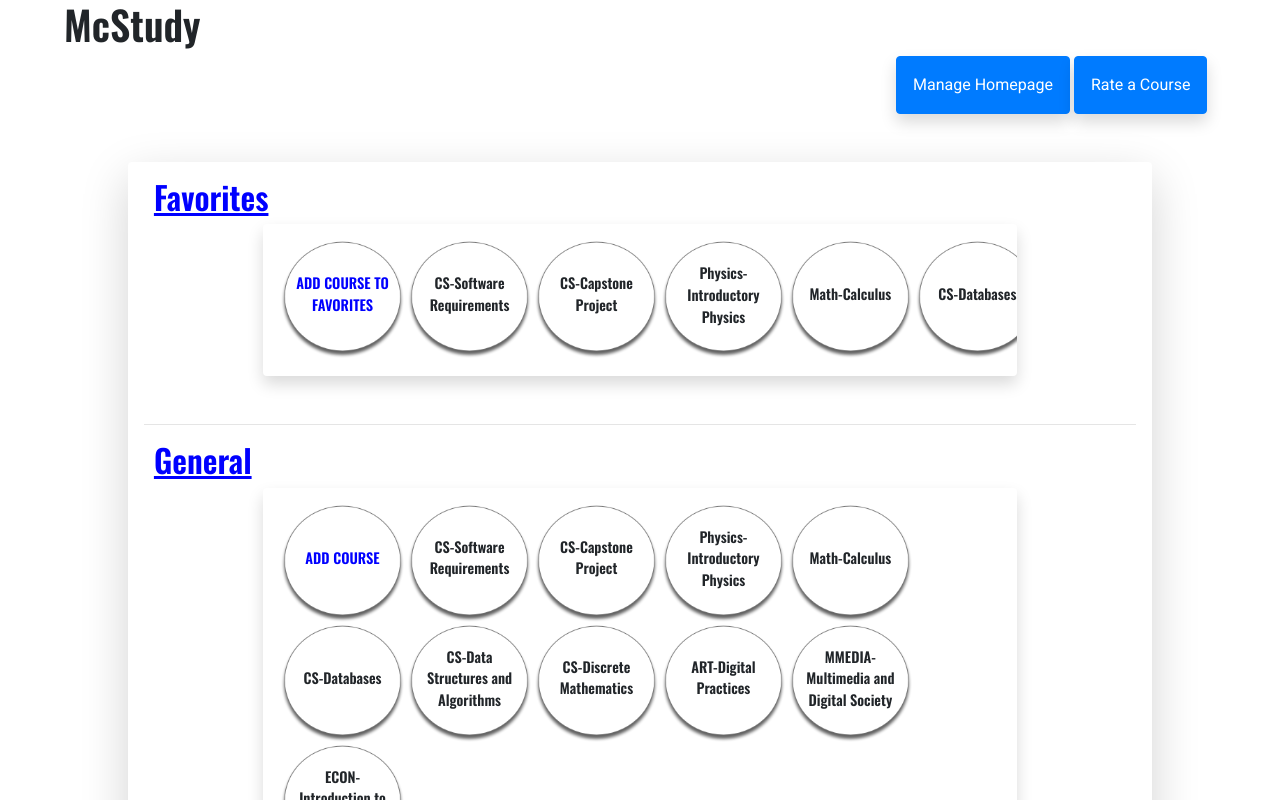
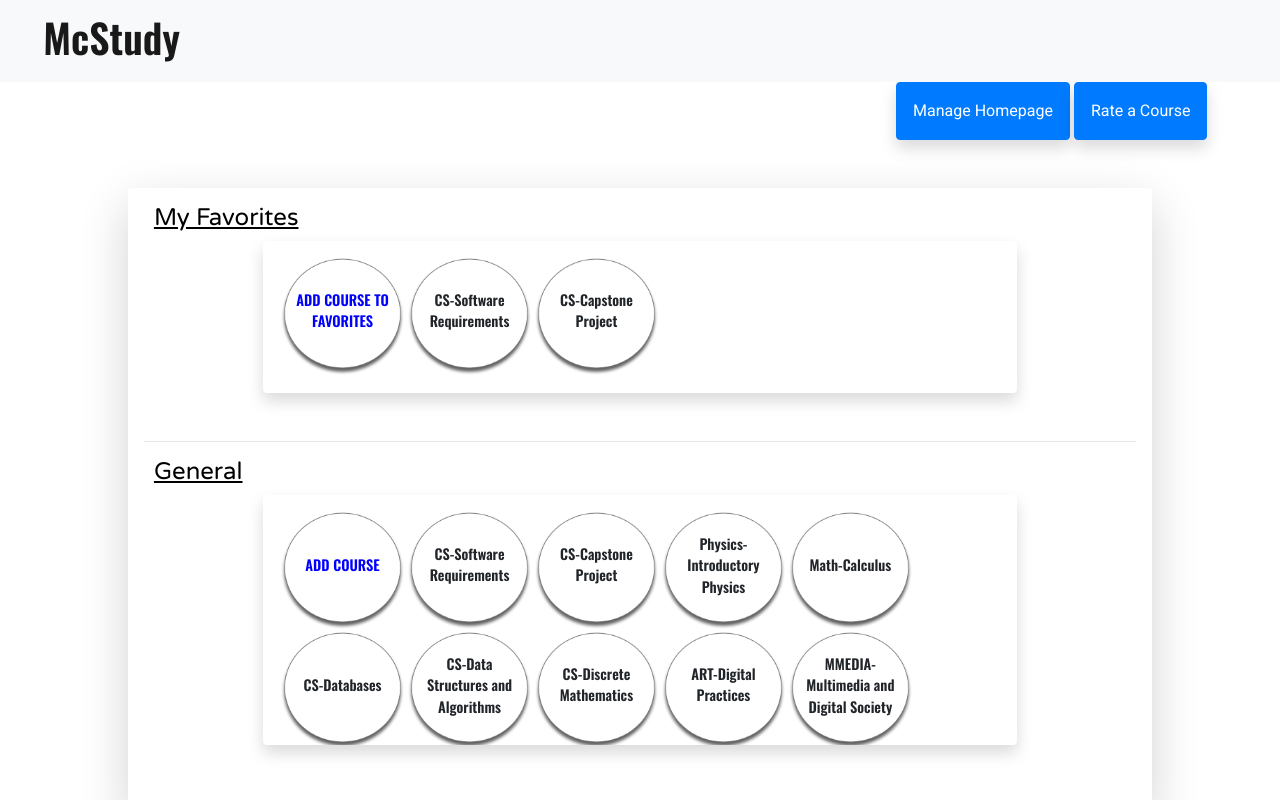
Before and after one commit to Behzadkha/4hc3project, a React (Create React App) app in the folder mcstudy/: page / in a window 1280 px wide. Shown: the top 800 px of the page. Built offline with nearby package versions, Linux system fonts and the light colour scheme.

Commit message:
fixed the scroll bar in messages.js

```diff
--- a/mcstudy/public/index.html
+++ b/mcstudy/public/index.html
@@ -26,6 +26,7 @@
     -->
     <!-- FONTS -->
     <link href="https://fonts.googleapis.com/css2?family=Heebo&family=Oswald:wght@600&display=swap" rel="stylesheet">
+    <link href="https://fonts.googleapis.com/css2?family=Varela+Round&display=swap" rel="stylesheet">
 
     <title>McStudy</title>
   </head>
--- a/mcstudy/src/App.js
+++ b/mcstudy/src/App.js
@@ -5,11 +5,13 @@ import Messages from './Components/Messages';
 import RateaCourse from './Components/RateaCourse';
 import {Route, BrowserRouter as Router} from 'react-router-dom';
 import CourseReviews from './Components/CourseReviews';
+import Navigation from './Components/Navigation';
 
 
 function App() {
   return (
     <div className="app">
+      <Navigation />
       <Router>
         <Route exact path='/' component={Homepage}/>
         <Route exact path='/messages' component={Messages}/>
--- a/mcstudy/src/ComponentStyles/Homepage.css
+++ b/mcstudy/src/ComponentStyles/Homepage.css
@@ -1,13 +1,15 @@
 #HomepageTitle{
     font-family: 'Oswald', sans-serif;
-    margin-left: 5%;
-    font-size: 250%;
+    margin-left: 20%;
+    font-size: 200%;
     text-align: left;
 }
 #HomepageTitle2{
-    font-family: 'Oswald', sans-serif;
+    font-family: 'Varela Round', sans-serif;
     margin-left: 1%;
-    font-size: 250%;
+    font-size: 150%;
+    color: black;
+    text-decoration: underline;
     text-align: left;
 }
 
@@ -22,7 +24,8 @@
 }
 /* width */
 ::-webkit-scrollbar {
-    width: 20px;
+    width: 12px;
+    height: 12px;
   }
 
   /* Track */
--- a/mcstudy/src/ComponentStyles/Messages.css
+++ b/mcstudy/src/ComponentStyles/Messages.css
@@ -1,5 +1,4 @@
 .messagesContainer{
-    margin-top : 2%;
     width: 90%;
 }
 #courseName{
--- a/mcstudy/src/Components/Homepage.js
+++ b/mcstudy/src/Components/Homepage.js
@@ -2,14 +2,13 @@ import React, { Component } from 'react'
 import '../ComponentStyles/Homepage.css';
 import 'bootstrap/dist/css/bootstrap.min.css';
 import { Button, Modal, Dropdown, DropdownButton, Form } from 'react-bootstrap';
-
 import circle from '../Images/circle.png';
 export default class Homepage extends Component {
     constructor(props) {
         super(props);
         this.state = {
             allcourses: ["CS-Human Computer Interfaces", "English-Shakespeare", "EARTHSC-Earth and the Environment", "CS-Software Requirements", "CS-Capstone Project", "Physics-Introductory Physics ", "Math-Calculus", "CS-Databases", "CS-Data Structures and Algorithms", "CS-Discrete Mathematics", "ART-Digital Practices", "MMEDIA-Multimedia and Digital Society", "ECON-Introduction to Microeconomics"],
-            favoriteCourses: ["CS-Software Requirements", "CS-Capstone Project", "Physics-Introductory Physics ", "Math-Calculus", "CS-Databases", "CS-Data Structures and Algorithms", "CS-Discrete Mathematics", "ART-Digital Practices"],
+            favoriteCourses: ["CS-Software Requirements", "CS-Capstone Project"],
             generalCourses: ["CS-Software Requirements", "CS-Capstone Project", "Physics-Introductory Physics ", "Math-Calculus", "CS-Databases", "CS-Data Structures and Algorithms", "CS-Discrete Mathematics", "ART-Digital Practices", "MMEDIA-Multimedia and Digital Society", "ECON-Introduction to Microeconomics"],
             addCourseModal: false, SelectedCourseFromDropDown: "", addCoursetoFavoriteModal: false, manageHomepage: false
         }
@@ -17,14 +16,14 @@ export default class Homepage extends Component {
     render() {
         return (
             <div>
-                <h1 id="HomepageTitle">McStudy</h1>
                 <div style={{ paddingLeft: "70%" }}>
                     <Button variant="primary" className="shadow p-3 mb-5 rounded" id="HomepageButtons" onClick={() => { this.setState({ manageHomepage: true }) }}>Manage Homepage</Button>
                     <Button variant="primary" className="shadow p-3 mb-5 rounded ml-1" id="HomepageButtons" onClick={() => { this.props.history.push('/rateacourse') }}>Rate a Course</Button>
                 </div>
                 <div className="shadow-lg p-3 mb-5 bg-white rounded" style={{ marginLeft: "10%", marginRight: "10%" }}>
-                    <h1 id="HomepageTitle2" style={{ fontSize: "200%", color: "blue", textDecoration: "underline" }}>Favorites</h1>
-                    <div className="shadow p-3 mb-5 rounded" style={{ marginLeft: "12%", marginRight: "12%", overflowX: "scroll", whiteSpace: "nowrap" }}>
+                    {/*Favorite part*/}
+                    <h1 id="HomepageTitle2">My Favorites</h1>
+                    <div className="shadow p-3 mb-5 rounded" style={{ marginLeft: "12%", marginRight: "12%", overflowX: "auto", whiteSpace: "nowrap" }}>
                         <div className="courses" onClick={() => { this.setState({ addCoursetoFavoriteModal: true }) }} style={{ display: "inline-block", cursor: "pointer" }}>
                             <img style={{ blockSize: "120px" }} src={circle} alt="circle" />
                             <p className="coursetext" style={{ color: "blue" }}>ADD COURSE TO FAVORITES</p>
@@ -49,8 +48,9 @@ export default class Homepage extends Component {
 
                     </div>
                     <hr></hr>
-                    <h1 id="HomepageTitle2" style={{ fontSize: "200%", color: "blue", textDecoration: "underline" }}>General</h1>
-                    <div className="shadow p-3 mb-5 rounded" style={{ marginLeft: "12%", marginRight: "12%", overflowY: "scroll" }}>
+                    {/*General part*/}
+                    <h1 id="HomepageTitle2" >General</h1>
+                    <div className="shadow p-3 mb-5 rounded" style={{ marginLeft: "12%", marginRight: "12%", overflowY: "scroll", maxHeight: "250px"}}>
                         <div className="courses" onClick={() => { this.setState({ addCourseModal: true }) }} style={{ display: "inline-block", cursor: "pointer" }}>
                             <img style={{ blockSize: "120px" }} src={circle} alt="circle" />
                             <p className="coursetext" style={{ color: "blue" }}>ADD COURSE</p>
--- a/mcstudy/src/Components/Messages.js
+++ b/mcstudy/src/Components/Messages.js
@@ -176,11 +176,11 @@ export default class Messages extends Component {
                                                 value={this.state.searchInput} onChange={this.handleSearch.bind(this)}
                                             />
                                         </div>
-                                        <div>
+                                        <div style={{overflowY: "scroll", whiteSpace: "nowrap", maxHeight: "720px"}}>
                                             {this.state.assistants.map(person => {
                                                 if (this.state.searchInput !== "" && (person.name.toUpperCase()).startsWith(this.state.searchInput.toUpperCase())) {
                                                     return (
-                                                        <Row className="assistant" noGutters={true} key={person.id} onClick={this.handleAssistantClick.bind(this, person.id)}>
+                                                        <Row className="assistant" noGutters={true} key={person.id} onClick={this.handleAssistantClick.bind(this, person.id)} >
                                                             <Col>
                                                                 <img src={person.image} className="personImage" alt="person" />
                                                                 <h4 style={{ marginTop: "13%", marginLeft: "40%" }}>{person.name}</h4>
--- /dev/null
+++ b/mcstudy/src/Components/Navigation.js
@@ -0,0 +1,14 @@
+import React, { Component } from 'react'
+import { Navbar } from 'react-bootstrap';
+export default class Navigation extends Component {
+    render() {
+        return (
+            <div>
+                <Navbar bg="light">
+                    <Navbar.Brand href="/"><h2 id="HomepageTitle">McStudy</h2></Navbar.Brand>
+                </Navbar>
+
+            </div>
+        )
+    }
+}
```
